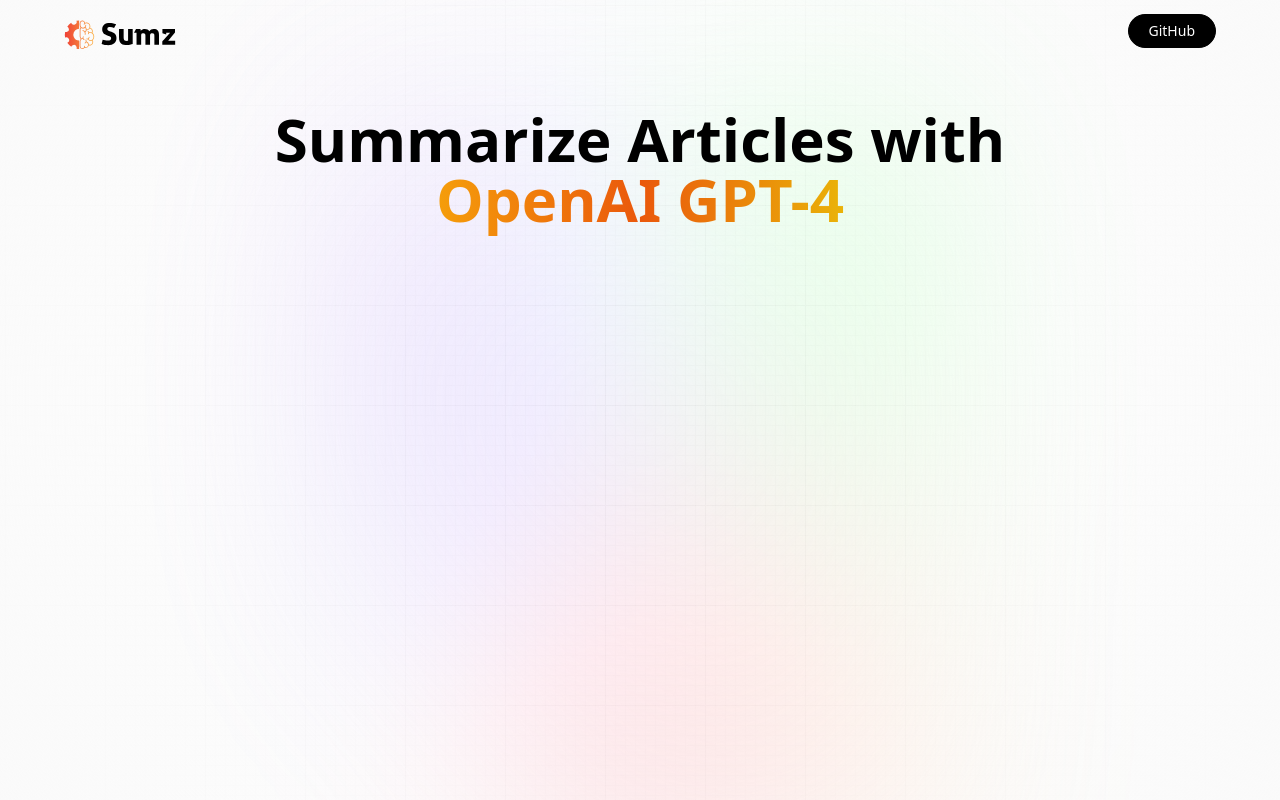
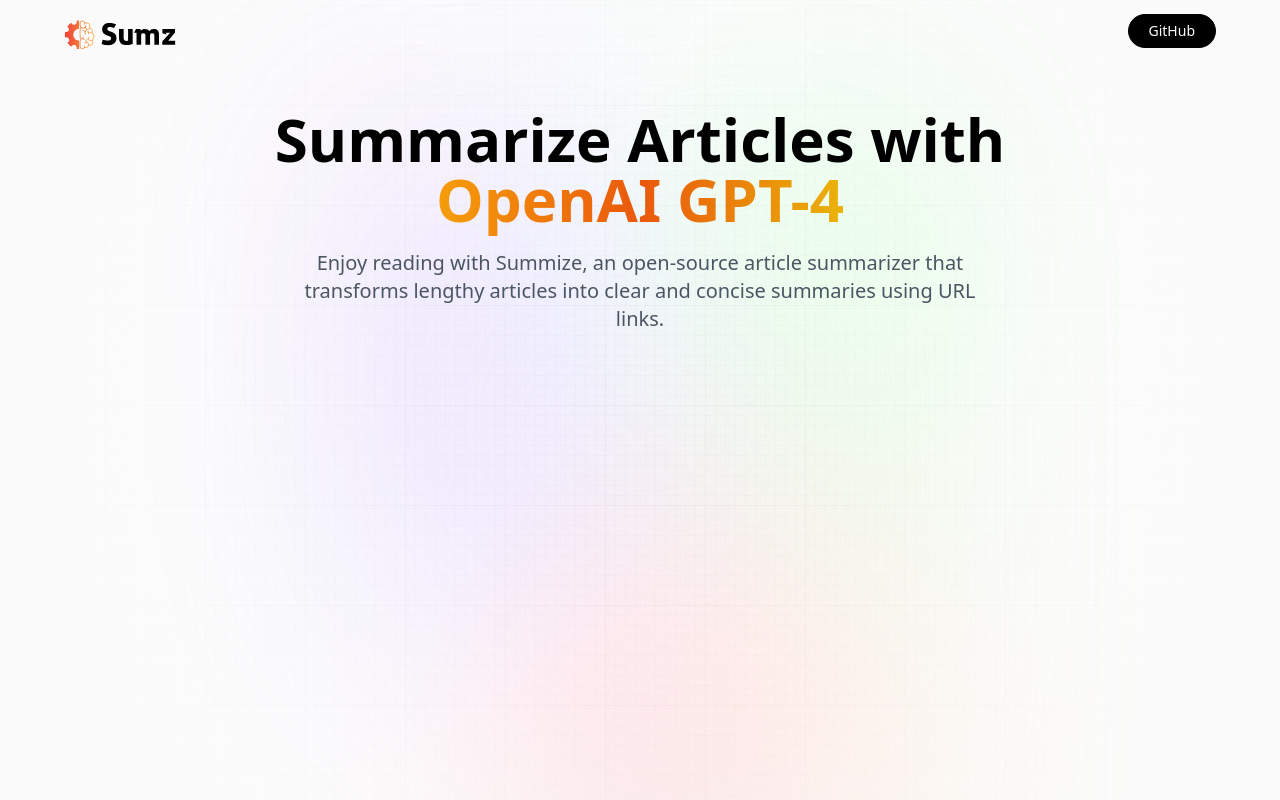
Before and after one commit to dialite/GPT-AI-Summarizer, a React (Vite) app: page / in a window 1280 px wide. Built offline with nearby package versions, Linux system fonts and the light colour scheme; a web font is replaced by a local one.

Commit message:
Add and style decription of the header section

```diff
--- a/src/components/Hero.jsx
+++ b/src/components/Hero.jsx
@@ -21,6 +21,11 @@
         Summarize Articles with <br className="max-md:hidden" />
         <span className="orange_gradient">OpenAI GPT-4</span>
       </h1>
+      <h2 className="desc">
+        Enjoy reading with Summize, an open-source article summarizer that
+        transforms lengthy articles into clear and concise summaries using URL
+        links.
+      </h2>
     </header>
   );
 };
```
